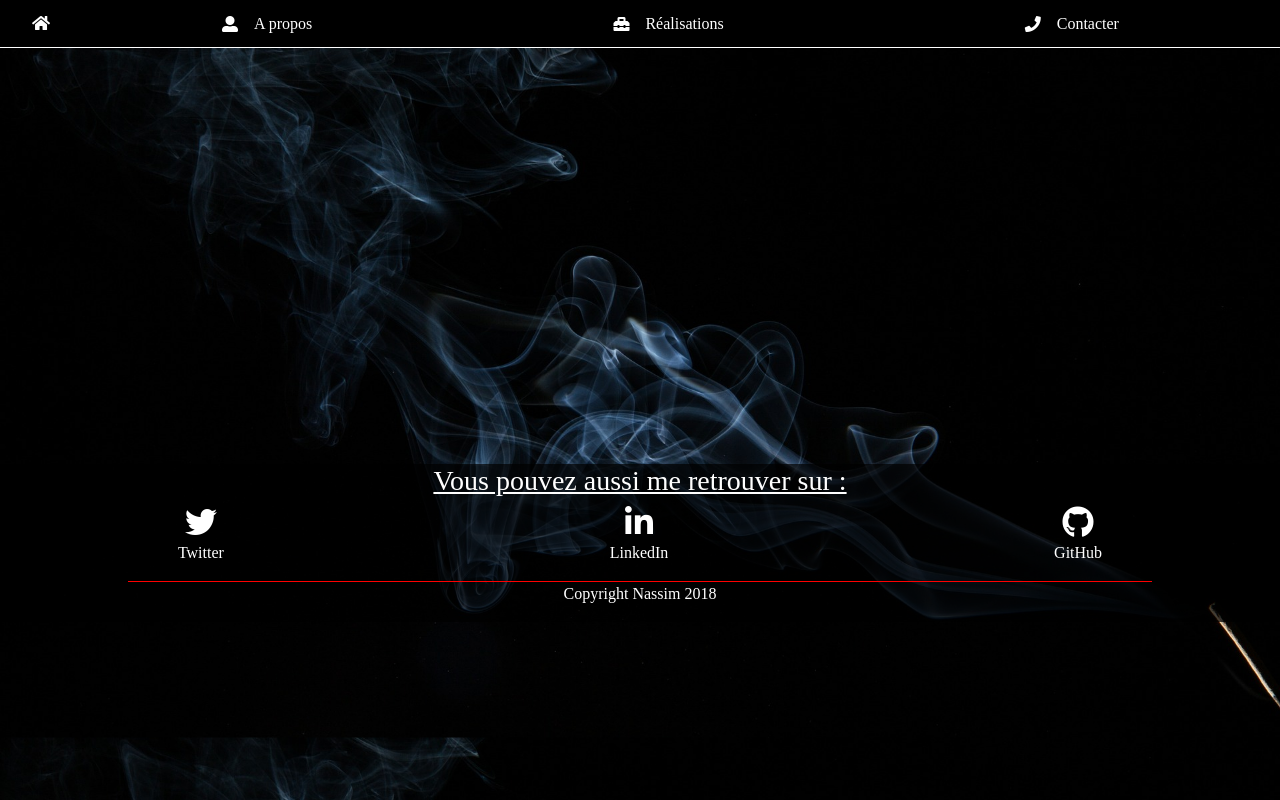
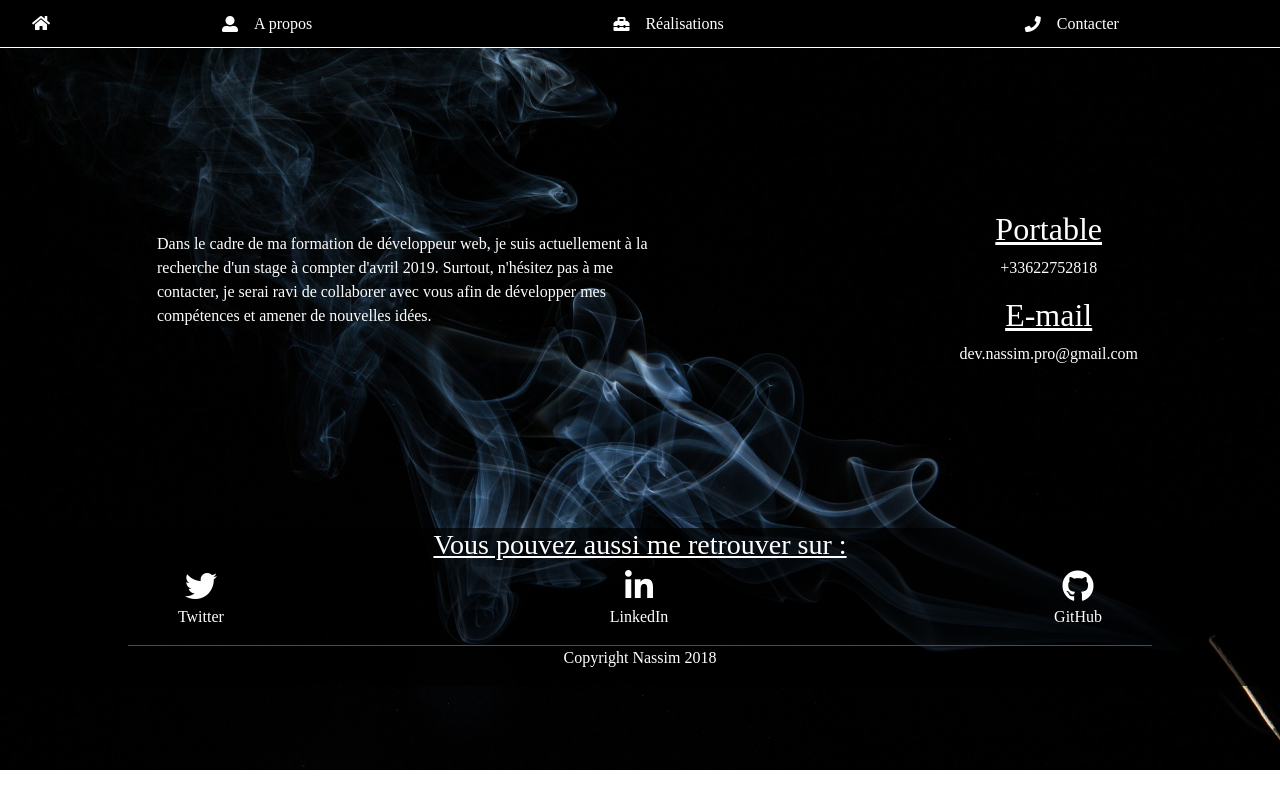
Before and after one commit to Nass9696/Portfolio, a PHP site: page /PageContacter.php in a window 1280 px wide. Run offline with PHP 8.4, Linux system fonts and the light colour scheme; some libraries are stand-ins or nearby versions; some web fonts are replaced.

Commit message:
Responsive contact resolve

```diff
--- a/PageContacter.php
+++ b/PageContacter.php
@@ -50,9 +50,39 @@
 <!--~~~~~~~~~~~~~~~~~~~~~~~~~~~~~~END HEADER~~~~~~~~~~~~~~~~~~~~~~~~~~~~~~~~~-->
 
 <!--~~~~~~~~~~~~~~~~~~~~~~~~~~~~~~START MAIN~~~~~~~~~~~~~~~~~~~~~~~~~~~~~~~~~-->
-<main class = "container col-12 row heightEm">
-  <!--~~~~~~~~~~~~~~~~~~~~~~~~~~~~~~DESKTOP~~~~~~~~~~~~~~~~~~~~~~~~~~~~~~~~~-->
-  <!--~~~~~~~~~~~~~~~~~~~~~~~~~~~~~~DESKTOP~~~~~~~~~~~~~~~~~~~~~~~~~~~~~~~~~-->
+<main class = "FullPageContact justify-content-center">
+  <!--~~~~~~~~~~~~~~~~~~~~~~~~~~~~~~DESKTOP Large~~~~~~~~~~~~~~~~~~~~~~~~~~~~~~~~~-->
+
+  <!--~~~~~~~~~~~~~~~~~~~~~~~~~~~~~~DESKTOP Large~~~~~~~~~~~~~~~~~~~~~~~~~~~~~~~~~-->
+  <!--~~~~~~~~~~~~~~~~~~~~~~~~~~~~~~DESKTOP MEDIUM~~~~~~~~~~~~~~~~~~~~~~~~~~~~~~~~~-->
+  <section class = "d-none d-md-block d-md-flex align-items-center">
+    <aside class = "d-flex flex-xs-column flex-sm-row justify-content-sm-around align-items-center white">
+      <p class = "col-md-5 col-sm-4">
+        Dans le cadre de ma formation de développeur web, je suis actuellement à la recherche d'un stage à compter d'avril 2019. Surtout, n'hésitez pas à me contacter, je serai ravi de collaborer avec vous afin de développer mes compétences et amener de nouvelles idées.
+      </p>
+    <nav class = "d-lg-none d-xs-block d-md-none col-6">
+      <div class = "d-flex flex-row alignItemCenter justify-content-around hoverColorRed">
+        <div class="d-flex flex-column align-items-center">
+          <h2 class = "underline">Mobil</h2>
+          <a href = "tel:+33622752818"><i class="fas fa-phone-square fa-3x"></i></a>
+        </div>
+        <div class="d-flex flex-column align-items-center">
+          <h2 class = "underline">E-mail</h2>
+          <a href="mailto:dev.nassim.pro@gmail.com"><i class="fas fa-envelope-square fa-3x"></i></a>
+        </div>
+      </div>
+    </nav>
+    <nav class = "d-none d-lg-block d-none d-md-block">
+      <div class = "flex column alignItemCenter hoverColorRed">
+        <h2 class = "underline">Portable</h2>
+        <p>+33622752818</p>
+        <h2 class = "underline">E-mail</h2>
+        <a href="mailto:dev.nassim.pro@gmail.com">dev.nassim.pro@gmail.com</a>
+      </div>
+    </nav>
+  </aside>
+</section>
+  <!--~~~~~~~~~~~~~~~~~~~~~~~~~~~~~~DESKTOP MEDIUM~~~~~~~~~~~~~~~~~~~~~~~~~~~~~~~~~-->
   <!--~~~~~~~~~~~~~~~~~~~~~~~~~~~~~~TouchPad~~~~~~~~~~~~~~~~~~~~~~~~~~~~~~~~~-->
   <section class = "d-none d-sm-block d-md-none d-sm-flex align-items-center">
     <aside class = "d-flex flex-xs-column flex-sm-row justify-content-sm-around align-items-center white">
@@ -86,7 +116,7 @@
   <!--~~~~~~~~~~~~~~~~~~~~~~~~~~~~~~Mobil~~~~~~~~~~~~~~~~~~~~~~~~~~~~~~~~~-->
   <section class = "d-block d-sm-none d-flex align-items-center">
     <aside class = "d-xs-flex flex-xs-column flex-sm-row white">
-      <p class = "col-md-5 col-sm-4">
+      <p class = "container d-flex">
         Dans le cadre de ma formation de développeur web, je suis actuellement à la recherche d'un stage à compter d'avril 2019. Surtout, n'hésitez pas à me contacter, je serai ravi de collaborer avec vous afin de développer mes compétences et amener de nouvelles idées.
       </p>
     <nav class = "d-lg-none d-xs-block">
--- a/css/main.css
+++ b/css/main.css
@@ -100,14 +100,19 @@ textarea {
 /***************************GENERAL RULES***************************/
 
 .BodyRulesIndex {
-  height: 100%;
+  margin: 0;
   background-image: url("../img/smoke.jpg");
   background-position: center;
+  background-repeat: no-repeat;
   background-size: cover;
   font-family: 'Fredericka the Great', cursive;
   font-family: 'Ovo', serif;
+}
 
-
+.FullPageContact{
+  display: flex;
+	flex-direction: column;
+	min-height: 60vh;
 }
 
 footer a:hover {
```
